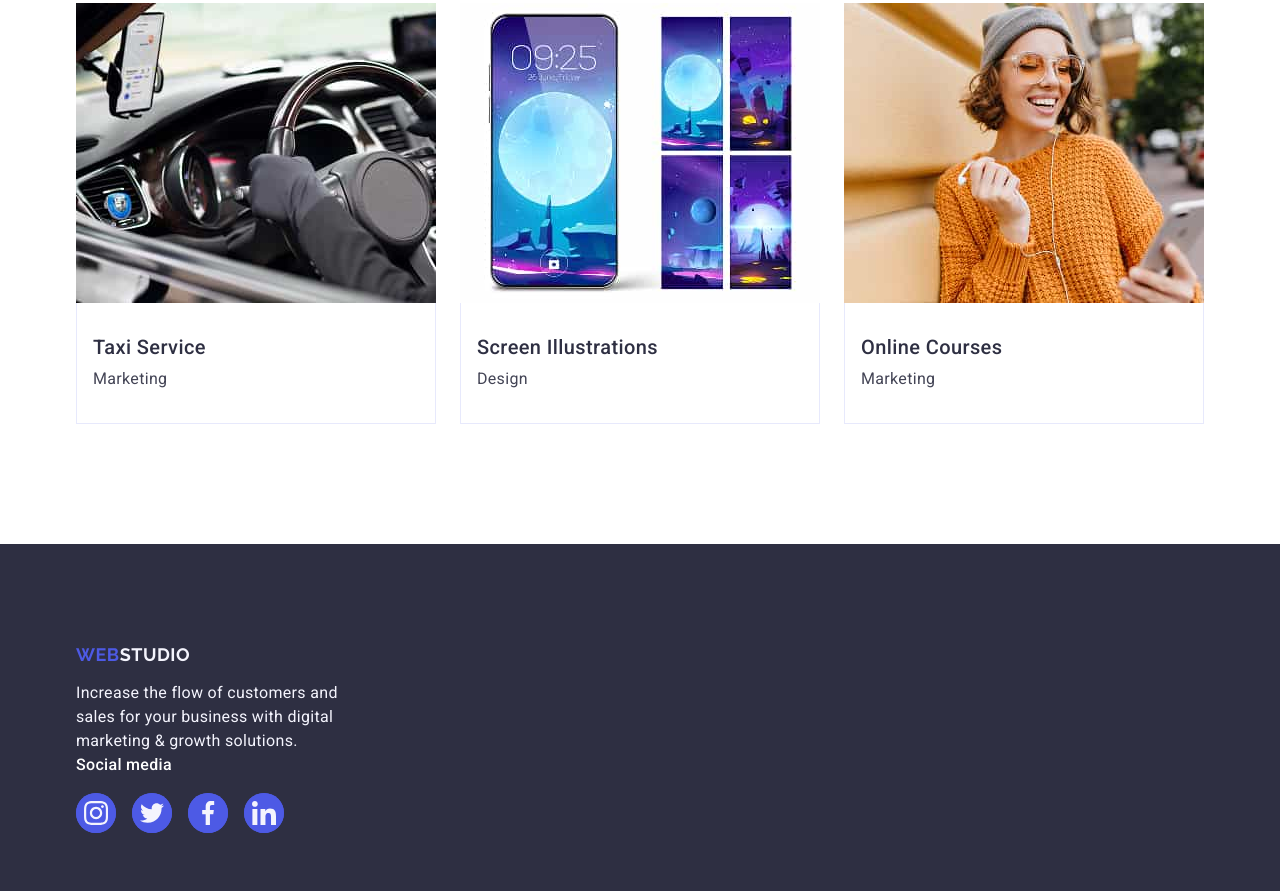
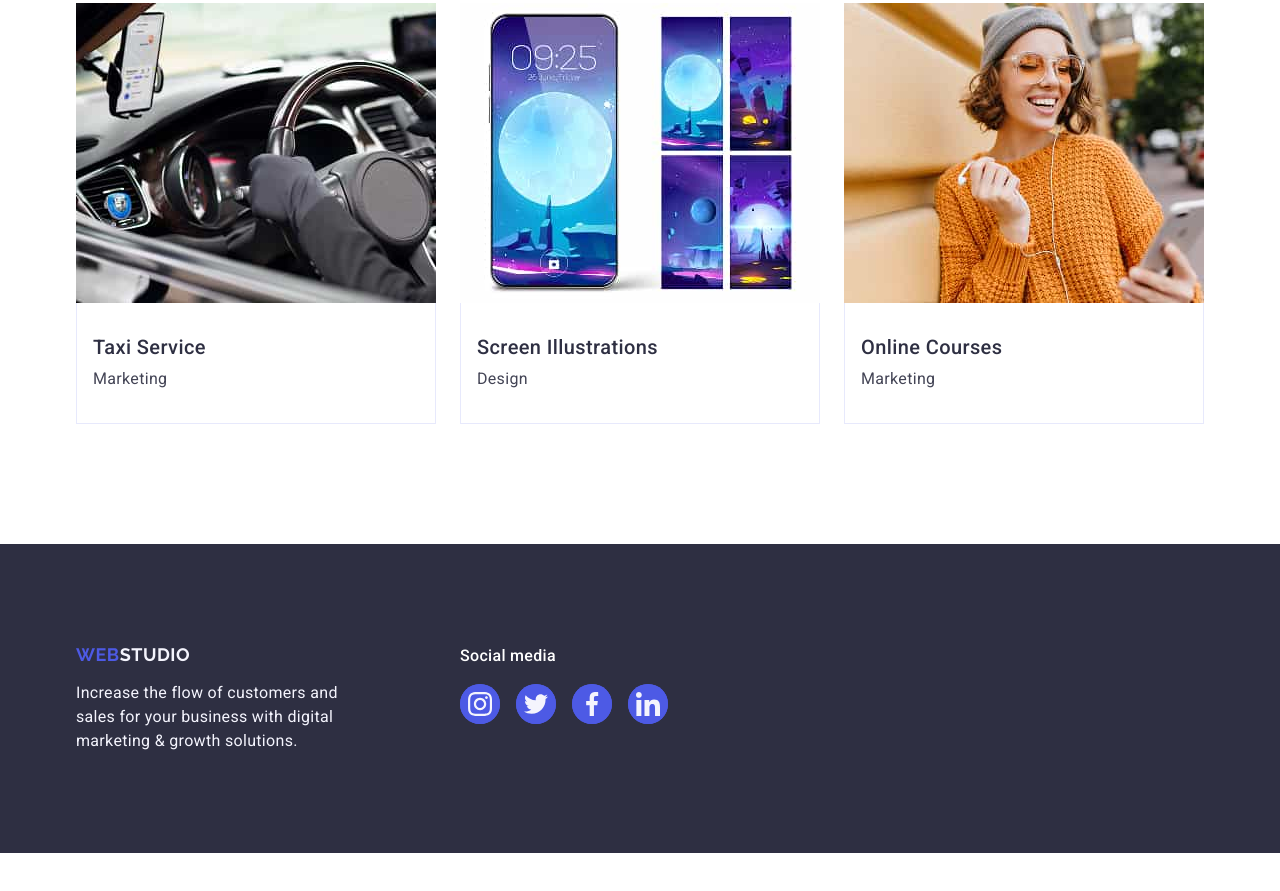
Before and after one commit to Jackkeetch/goit-markup-hw-04, a plain HTML site: page index.html in a window 1280 px wide. Shown: the part 2609-3500 px from the top of the page. After the commit the page ends 3462 px from the top, so only its background shows below. Drawn offline with nearby package versions, Linux system fonts and the light colour scheme.

Commit message:
update footer container

```diff
--- a/css/styles.css
+++ b/css/styles.css
@@ -424,8 +424,11 @@ ul {
 
 .footer {
   background-color: var(--primary-text-color);
-  padding-top: 100px;
-  padding-bottom: 100px;
+  padding: 100px 0;
+}
+.footer .container {
+  display: flex;
+  align-items: baseline;
 }
 
 .footer-logo-wrapper {
```
